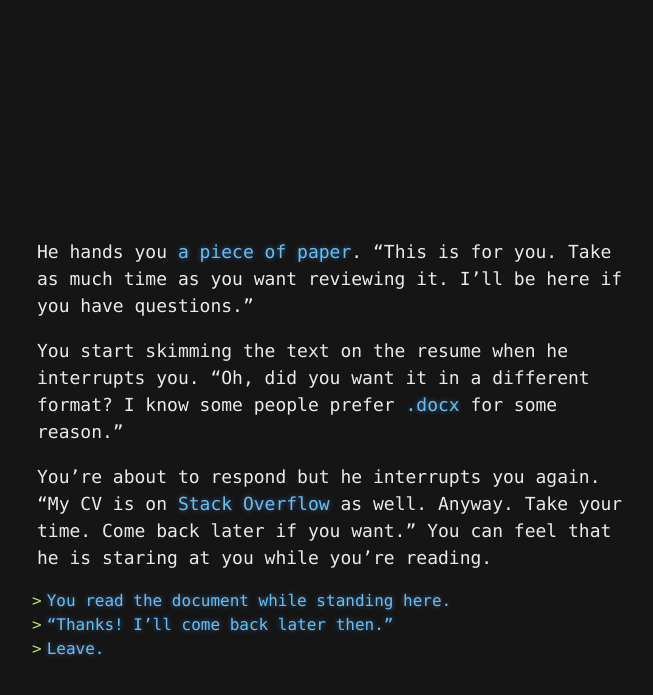
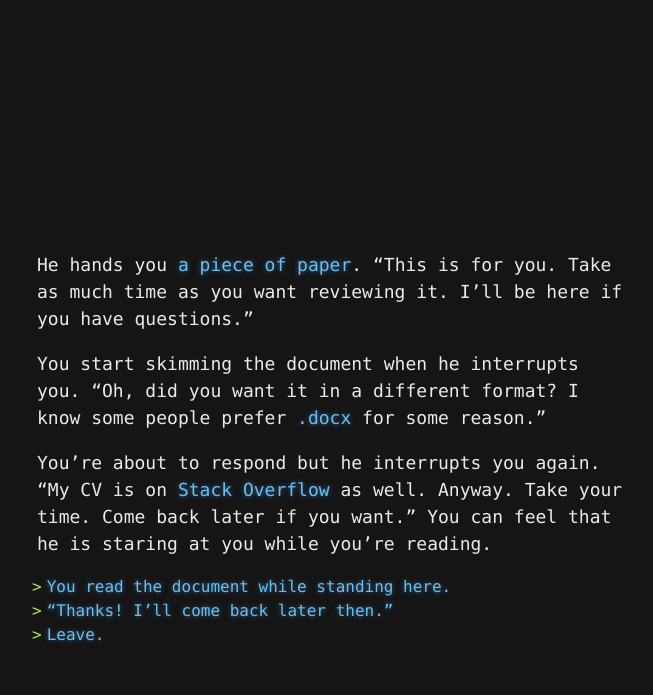
Before and after one commit to yvesgurcan/adventure, a Jekyll site: the page built from resume.md, in a window 1280 px wide. Shown: the top 695 px of the page, without its empty margins (308-961 px from the left). Built offline with Jekyll 4.4.1, drawn with Linux system fonts in a browser that asks for light colours; our own code applies the rules of GitHub Pages for plain Markdown files.

Commit message:
Update resume.md

```diff
--- a/resume.md
+++ b/resume.md
@@ -1,6 +1,6 @@
 He hands you [a piece of paper](https://www.yvesgurcan.com/resume.pdf). "This is for you. Take as much time as you want reviewing it. I'll be here if you have questions."
 
-You start skimming the text on the resume when he interrupts you. "Oh, did you want it in a different format? I know some people prefer [.docx](https://yvesgurcan.com/resume.docx) for some reason."
+You start skimming the document when he interrupts you. "Oh, did you want it in a different format? I know some people prefer [.docx](https://yvesgurcan.com/resume.docx) for some reason."
 
 You're about to respond but he interrupts you again. "My CV is on [Stack Overflow](https://stackoverflow.com/cv/yvesgurcan) as well. Anyway. Take your time. Come back later if you want." You can feel that he is staring at you while you're reading.
 
```
